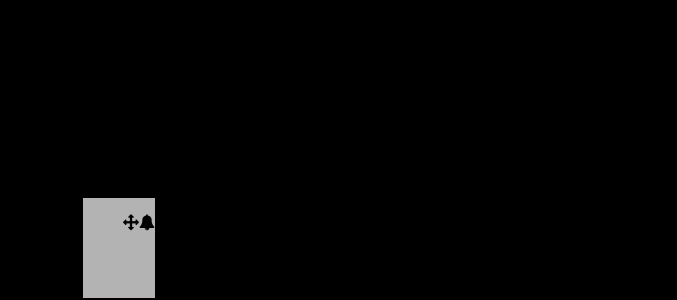
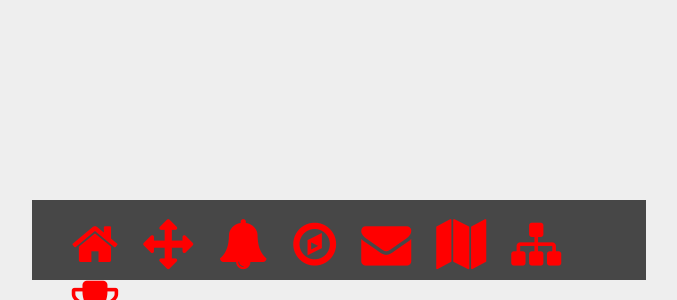
Before and after one commit to iamssurya/mac-like-navigation, a website: page index.html in a window 1280 px wide. Shown: the part 500-800 px from the top of the page, without its empty margins (301-978 px from the left). Drawn offline with nearby package versions, Linux system fonts and the light colour scheme.

Commit message:
Update to UI and func

```diff
--- a/css/mac-like-navigation.css
+++ b/css/mac-like-navigation.css
@@ -1,8 +1,40 @@
 .macnav{
 	position: fixed;
-	bottom: 2px;
-	left: 30%;
-	height: 100px;
-	width:auto;
-	background: rgba(255,255,255,0.7);
+	bottom: 20px;
+	/*left: 30%;*/
+	right: 0;
+    left: 0;
+    margin-right: auto;
+    margin-left: auto;
+	height: 80px;
+	width: 60%;
+	background: rgba(0,0,0,0.7);
 }
+
+.macnav ul.macnav{
+	list-style-type: none;
+}
+
+.macnav ul.macnav-list li.macnav-list-item{
+	display: inline;
+	font-size: 50px;
+	padding-right: 25px;
+	color: red;
+}
+.macnav ul.macnav-list li.macnav-list-item span{
+	-webkit-transition: all .1s ease-out .1s;
+	-moz-transition: all 1s ease-out .1s;
+	-o-transition: all 1s ease-out .1s;
+	transition: all .1s ease-out .1s;
+}
+.macnav ul.macnav-list li.macnav-list-item span:hover{
+	-webkit-transition: all .1s ease-out .1s;
+	-moz-transition: all 1s ease-out .3s;
+	-o-transition: all 1s ease-out .3s;
+	transition: all .1s ease-out .1s;
+	/*transition-duration: 1s;
+	font-size: 80px;*/
+	transform: scale(2) translateY(-10px);
+	margin: 0px 10px;
+
+}
--- a/index.html
+++ b/index.html
@@ -15,6 +15,12 @@
 		var data = [
 			{
 				icon: 'font-awesome',
+				icontype:'home',
+				link: 'next.html'
+
+			},
+			{
+				icon: 'font-awesome',
 				icontype:'arrows',
 				link: 'next.html'
 
@@ -24,9 +30,38 @@
 				icontype:'bell',
 				link: 'previous.html'
 
+			},
+			{
+				icon: 'font-awesome',
+				icontype:'compass',
+				link: 'previous.html'
+
+			},
+			{
+				icon: 'font-awesome',
+				icontype:'envelope',
+				link: 'previous.html'
+
+			},
+			{
+				icon: 'font-awesome',
+				icontype:'map',
+				link: 'previous.html'
+
+			},
+			{
+				icon: 'font-awesome',
+				icontype:'sitemap',
+				link: 'previous.html'
+
+			},
+			{
+				icon: 'font-awesome',
+				icontype:'trophy',
+				link: 'previous.html'
+
 			}
 		];
-
 
 		new maclikeNav('mac-navigation',data);
 	</script>
--- a/js/mac-like-navigation.js
+++ b/js/mac-like-navigation.js
@@ -1,13 +1,20 @@
 (function(){
 	this.maclikeNav = function(id,data,arguments){
 		//console.log(id+'   :   ' +arguments);
+
+
+
 		$('#'+id).addClass('macnav');
 
 		$('.macnav').append('<ul class="macnav-list"></ul>');
 
+		//setting the width
+
+		$('.macnav').css('width',data.length * 6+'%');
+
 		$.each(data,function(index,object){
 			if(object.icon === 'font-awesome'){
-				$('.macnav-list').append('<li class="macnav-list-item fa fa-'+object.icontype+'"></li>');
+				$('.macnav-list').append('<li class="macnav-list-item "><span class="fa fa-'+object.icontype+'"></span></li>');
 			}
 		})
 
--- a/style.css
+++ b/style.css
@@ -1,3 +1,3 @@
 body{
-	background: black;
+	background: #eee;
 }
```
